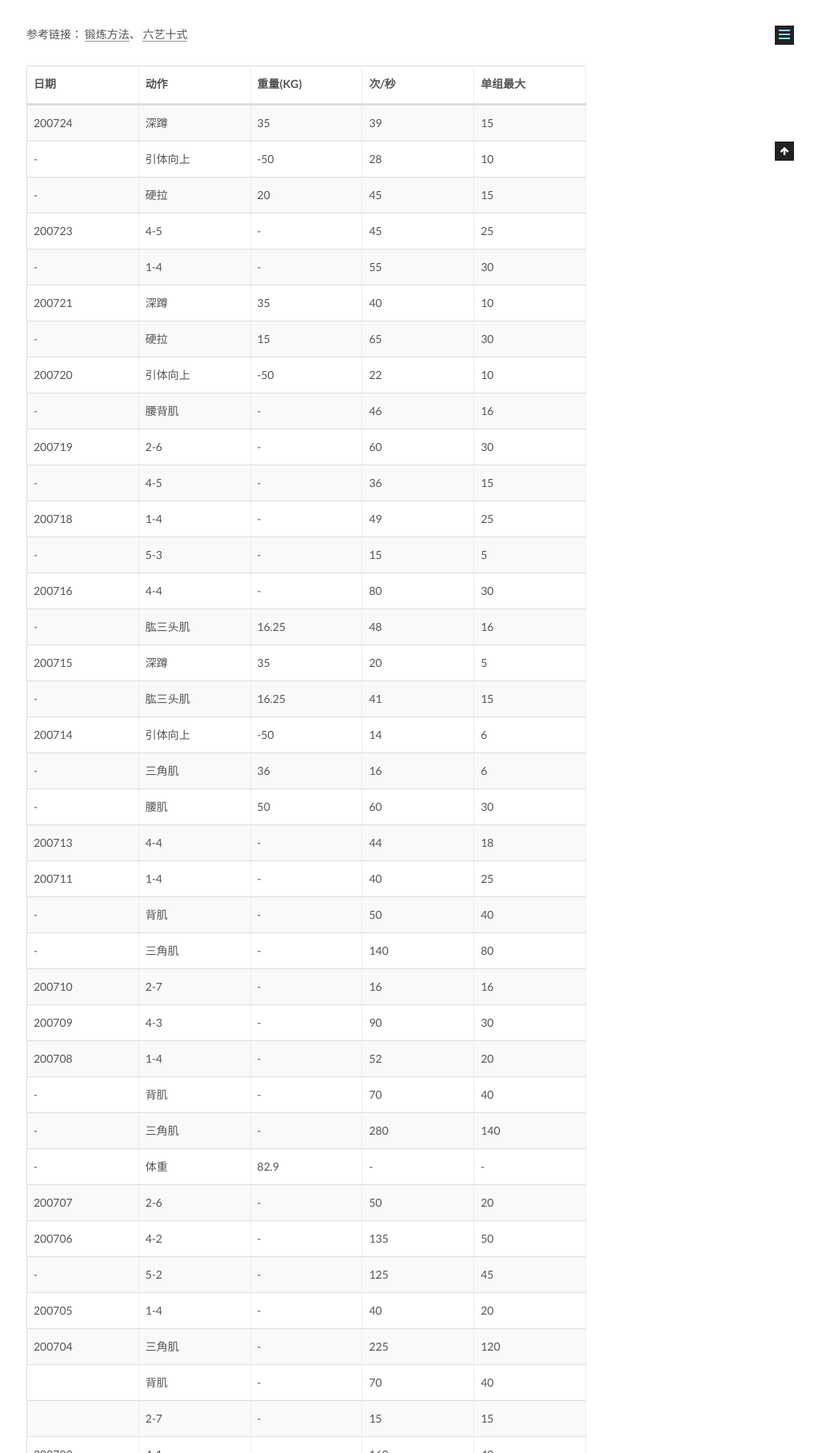
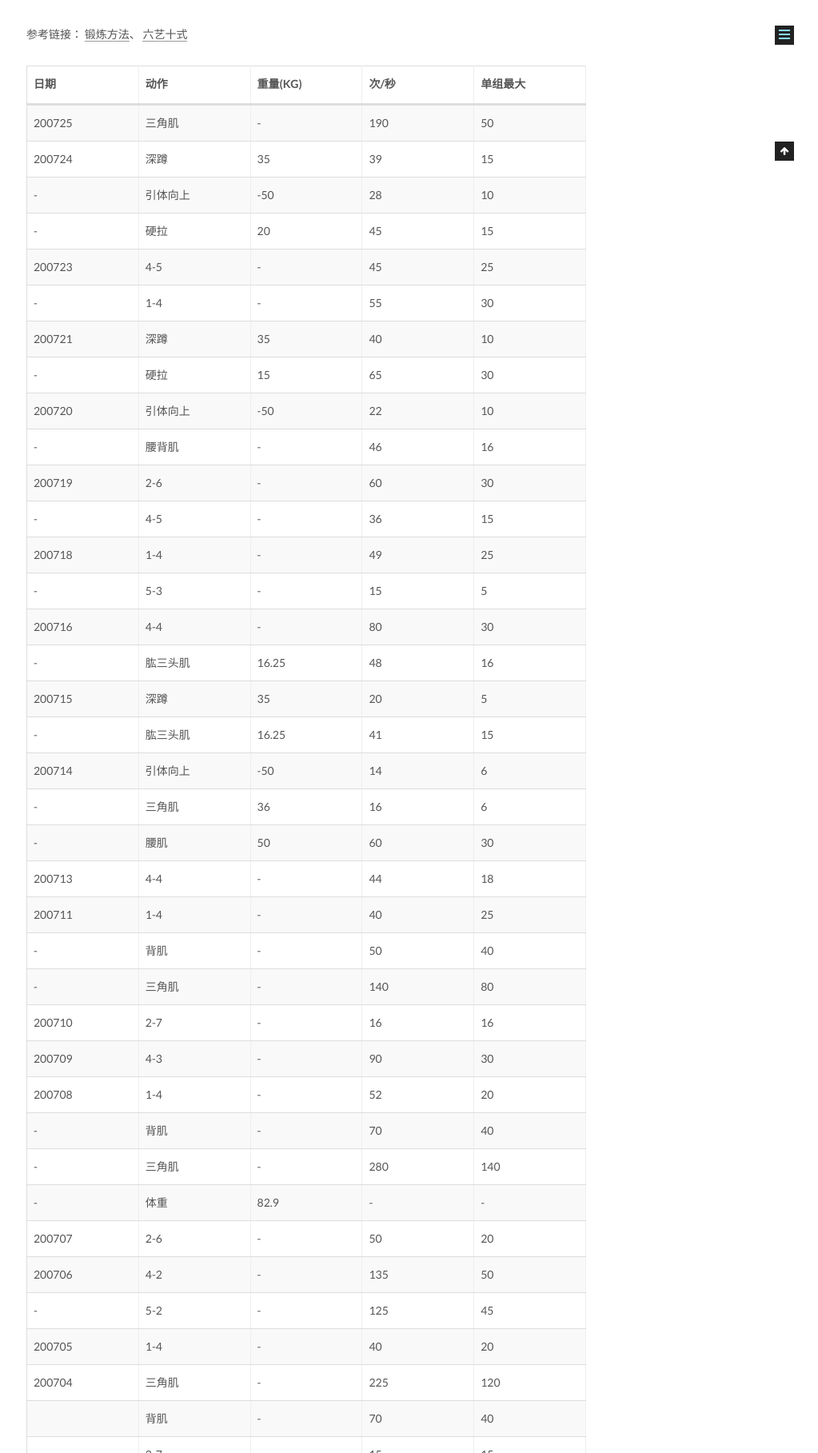
Before and after one commit to CodeHunter2006/CodeHunter2006.github.io, a Jekyll site: the page built from _posts/2020-06-01-Fitness_Record.md, in a window 1280 px wide, cut to the strip 799-2616 px from the top of the page. Shown: the whole strip at 80% size, without its empty margins (257-1280 px from the left). Built offline with Jekyll 4.4.1, drawn with Linux system fonts in a browser that asks for light colours.

Commit message:
[doc]: add contents.

```diff
--- a/_posts/2020-06-01-Fitness_Record.md
+++ b/_posts/2020-06-01-Fitness_Record.md
@@ -14,6 +14,7 @@ tags: Healthy
 
 | 日期   | 动作     | 重量(KG) | 次/秒 | 单组最大 |
 | ------ | -------- | -------- | ----- | -------- |
+| 200725 | 三角肌   | -        | 190   | 50       |
 | 200724 | 深蹲     | 35       | 39    | 15       |
 | -      | 引体向上 | -50      | 28    | 10       |
 | -      | 硬拉     | 20       | 45    | 15       |
```
